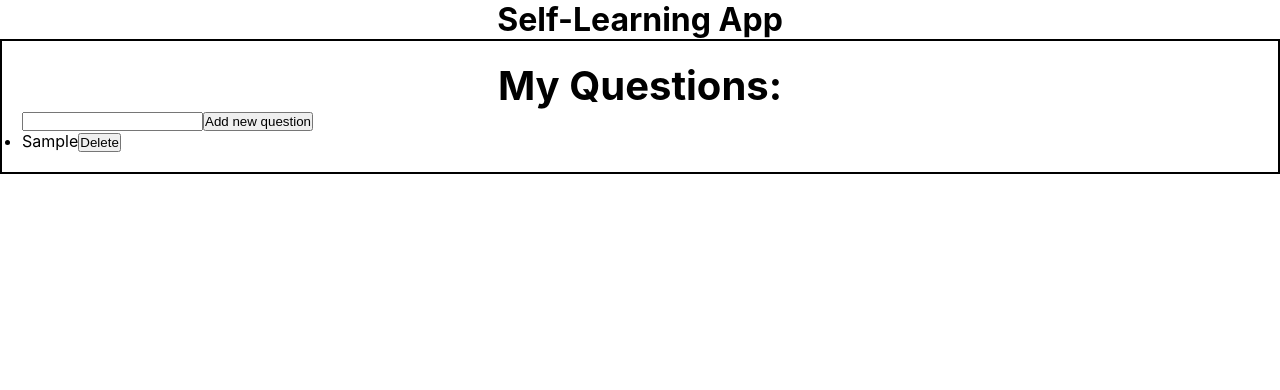
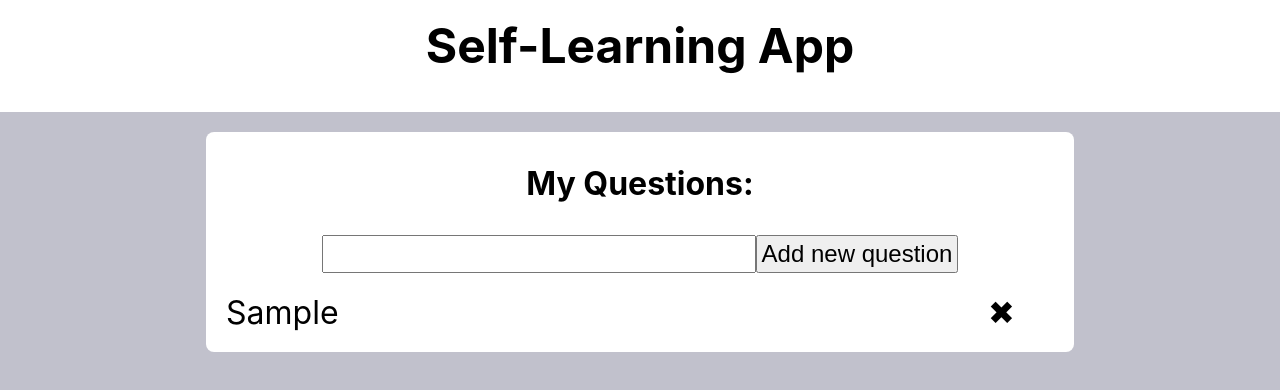
Before and after one commit to chingu-voyages/v12-geckos-team-04, a React (Create React App) app: page / in a window 1280 px wide. Both pictures are taken after typing "Sample" into the empty fields and a click on the button "Add new question". Shown: the top 390 px of the page. Built offline with nearby package versions, Linux system fonts and the light colour scheme.

Commit message:
add some styling and collapsable extra info section for each question

```diff
--- a/src/App.css
+++ b/src/App.css
@@ -6,4 +6,6 @@
 
 .app-title {
     text-align: center;
+    margin-top: 1rem;
+    font-size: 3rem;
 }
--- a/src/components/Questions/Form.js
+++ b/src/components/Questions/Form.js
@@ -1,13 +1,14 @@
 import React from 'react'
+import './Questions.css'
 
 const Form = (props) => {
 
     return (
 
-        <div className="questions-wrapper">
+        <div className="form-wrapper">
             <form action="submit" onSubmit={props.addQuestion}>
                 <input type="text" className="question-input" name="input" onChange={props.handleInput} />
-                <button>Add new question</button>
+                <button className="add-button">Add new question</button>
             </form>
         </div>
 
--- a/src/components/Questions/Header.js
+++ b/src/components/Questions/Header.js
@@ -4,7 +4,7 @@ import './Questions.css'
 const Header = () => {
     return (
         <div>
-            <h2 className="questions-title">My Questions:</h2>
+            <h1 className="questions-title">My Questions:</h1>
         </div>
     )
 }
--- a/src/components/Questions/Question.js
+++ b/src/components/Questions/Question.js
@@ -1,9 +1,25 @@
 import React from 'react'
 
-const Question = (props) => {
-    return (
-        <li><span>{props.question}</span><button onClick={() => {props.deleteQuestion(props.id)}}>Delete</button></li>
-    )
+class Question extends React.Component {
+
+    state = {
+        showExtraInfo: false
+    }
+
+    showExtraInfo = () => {
+        this.setState((prevState) => ({showExtraInfo: !prevState.showExtraInfo}))
+    }
+
+    render() {
+
+        return (
+            <div>
+                <li className="list-item" onClick={this.showExtraInfo}><span className="question-text">{this.props.question}</span><span className="delete-button" onClick={() => {this.props.deleteQuestion(this.props.id)}}>&#10006;</span></li> <li className={"extra-info" + (this.state.showExtraInfo ? ' show' : '')}>This is some extra info</li>
+            </div>
+        )
+
+    }
+
 }
 
 export default Question
--- a/src/components/Questions/Questions.css
+++ b/src/components/Questions/Questions.css
@@ -1,9 +1,80 @@
 .questions-container {
-    border: 2px solid black;
+    background: rgb(193, 193, 204);
     padding: 20px;
+    position: absolute;
+    width: 100%;
+    bottom: 0;
+    top: 7rem;
+}
+
+.questions-content {
+    background: white;
+    border-radius: 8px;
+    width: 70%;
+    margin: 0 auto;
 }
 
 .questions-title {
     text-align: center;
-    font-size: 2.5rem;
+    padding: 2rem;
 }
+
+.list-item {
+    list-style: none;
+    padding: 20px;
+    position: relative;
+    cursor: pointer;
+}
+
+.list-item:hover {
+    background: #eee;
+}
+
+.question-text {
+    font-size: 2rem;
+}
+
+.form-wrapper {
+    font-size: 1.5rem;
+    text-align: center;
+}
+
+.question-input {
+    font-size: inherit;
+    padding: 0.2rem;
+    width: 50%;
+}
+
+.add-button {
+    font-size: inherit;
+    padding: 0.2rem;
+}
+
+.delete-button {
+    cursor: pointer;
+    font-size: 2rem;
+    padding: 0 0.7rem;
+    position: absolute;
+    right: 3rem;
+    vertical-align: top;
+
+}
+
+.delete-button:hover {
+    color: red;
+}
+
+.extra-info {
+    background: lightblue;
+    list-style: none;
+    padding: 20px;
+    position: relative;
+    cursor: pointer;
+    font-size: 2rem;
+    display: none;
+    width: 100%;
+}
+
+.show {
+    display: inline-block;
+}
--- a/src/components/Questions/QuestionsContainer.js
+++ b/src/components/Questions/QuestionsContainer.js
@@ -50,9 +50,11 @@ class QuestionsContainer extends React.Component {
 
         return (
             <div className="questions-container">
-                <Header />
-                <Form addQuestion={this.addQuestion} updateList={this.updateList} />
-                <QuestionList questions={this.state.questions} deleteQuestion={this.deleteQuestion} />
+                <div className="questions-content">
+                    <Header />
+                    <Form addQuestion={this.addQuestion} updateList={this.updateList} />
+                    <QuestionList questions={this.state.questions} deleteQuestion={this.deleteQuestion} />
+                </div>
             </div>
         );
     }
```
